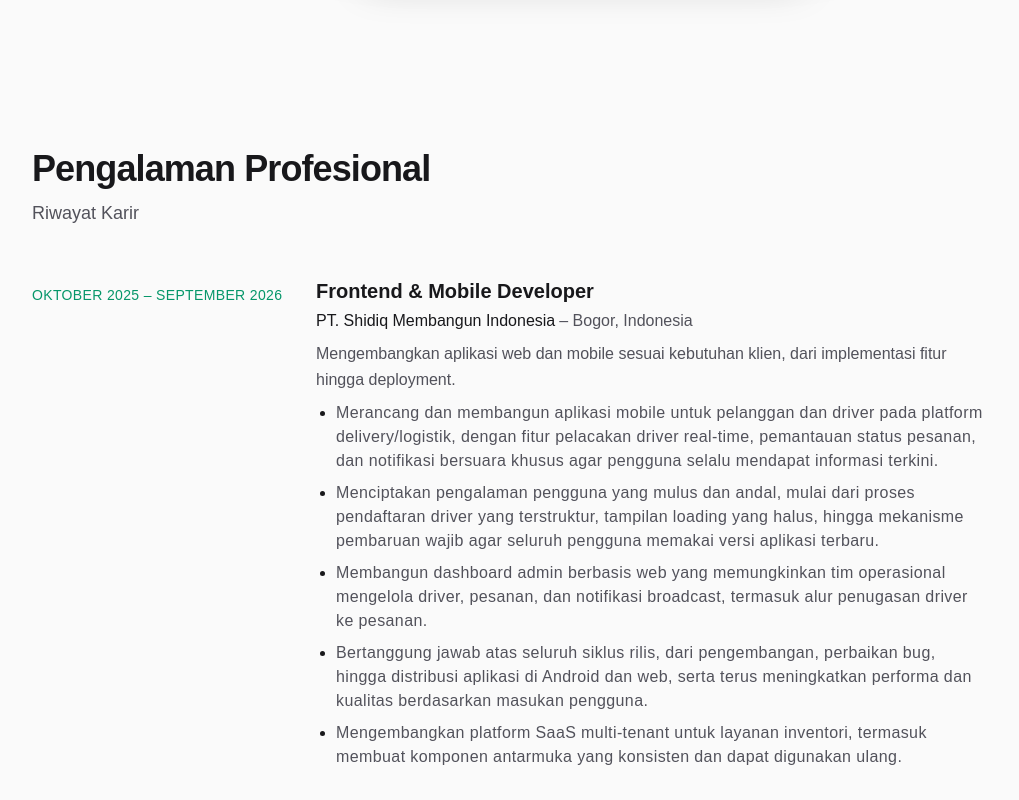
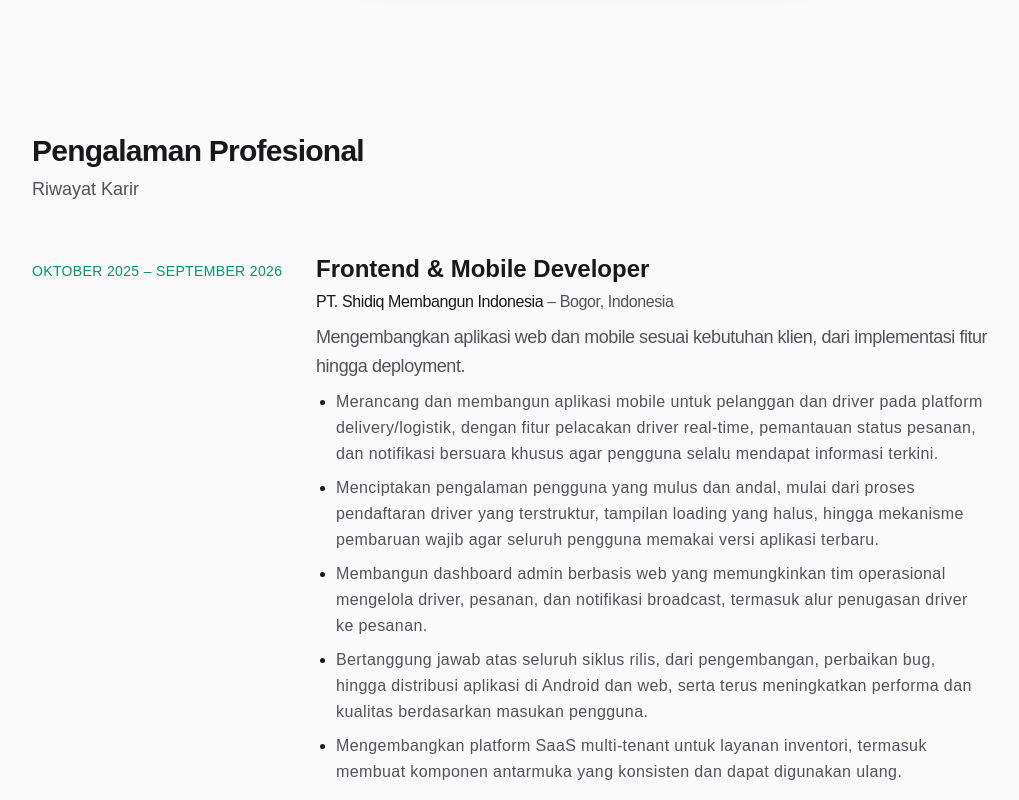
Before and after one commit to aldnazr/portofoliov2, a Next.js app: page / in a window 1280 px wide. Shown: the part 2200-3000 px from the top of the page, without its empty margins (56-1075 px from the left). Built offline with nearby package versions, Linux system fonts and the light colour scheme; a web font is replaced by a local one.

Commit message:
style(ui): refine typography and spacing in section headers and sections

```diff
--- a/components/section-header.tsx
+++ b/components/section-header.tsx
@@ -18,8 +18,8 @@ export default function SectionHeader({
   const highlight = restWords.join(" ");
 
   return (
-    <div className={`space-y-2 md:space-y-2.5 ${className}`}>
-      <h2 className="text-3xl sm:text-4xl font-bold tracking-tight text-foreground">
+    <div className={`space-y-1 md:space-y-1.5 ${className}`}>
+      <h2 className="text-2xl sm:text-3xl font-bold tracking-tight text-foreground">
         {title}
         {/* {firstWord}
         {highlight && (
@@ -38,7 +38,7 @@ export default function SectionHeader({
         )} */}
       </h2>
       {subtitle && (
-        <p className="text-lg text-muted leading-relaxed max-w-2xl">
+        <p className="text-base sm:text-lg text-muted leading-relaxed max-w-2xl">
           {subtitle}
         </p>
       )}
--- a/components/sections/about-section.tsx
+++ b/components/sections/about-section.tsx
@@ -20,7 +20,7 @@ export default function AboutSection() {
       <SectionHeader badge="Tentang Saya" title="Kemampuan" />
 
       <div className="space-y-10">
-        <p className="max-w-4xl text-lg leading-relaxed tracking-tight text-foreground-soft">
+        <p className="max-w-4xl md:text-lg leading-relaxed tracking-tight text-foreground-soft">
           {profile.about}
         </p>
 
--- a/components/sections/experience-section.tsx
+++ b/components/sections/experience-section.tsx
@@ -23,11 +23,11 @@ export default function ExperienceSection() {
             {/* Kolom kanan: konten */}
             <div className="space-y-2 md:col-span-3">
               <div className="space-y-1">
-                <h3 className="text-xl font-semibold text-foreground">
+                <h3 className="text-xl md:text-2xl font-semibold text-foreground">
                   {exp.title}
                 </h3>
 
-                <div className="flex flex-wrap items-center gap-1 text-muted">
+                <div className="flex flex-wrap items-center leading-relaxed tracking-tight gap-1 text-muted">
                   <span className="font-medium text-foreground">
                     {exp.company}
                   </span>
@@ -35,12 +35,12 @@ export default function ExperienceSection() {
                 </div>
               </div>
 
-              <p className="max-w-2xl text-muted leading-relaxed">
+              <p className="md:text-lg max-w-2xl text-muted leading-relaxed tracking-tight">
                 {exp.description}
               </p>
 
               {exp.highlights && exp.highlights.length > 0 && (
-                <ul className="max-w-2xl list-disc space-y-2 pl-5 text-muted tracking-wide marker:text-foreground">
+                <ul className="max-w-2xl list-disc space-y-2 pl-5 text-muted leading-relaxed tracking-tight md:tracking-wide marker:text-foreground">
                   {exp.highlights.map((item, i) => (
                     <li key={i}>{item}</li>
                   ))}
```
